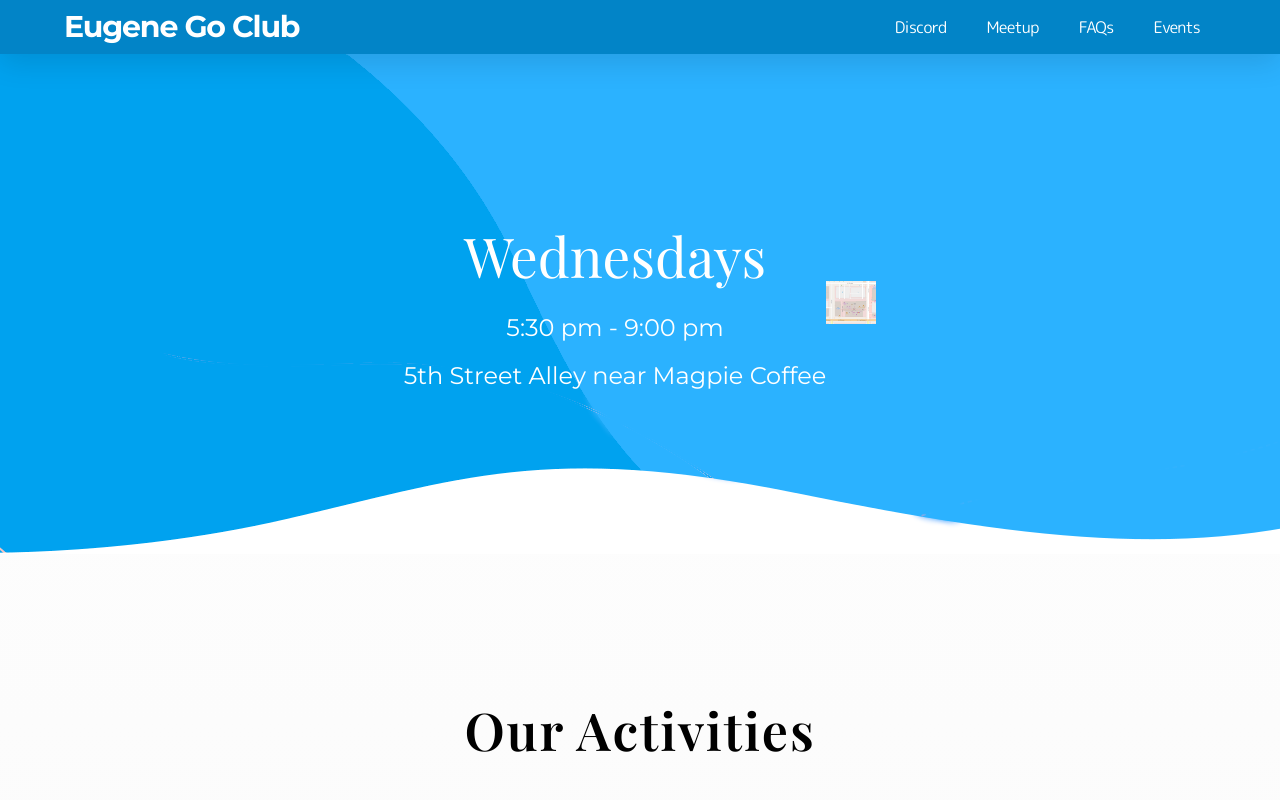
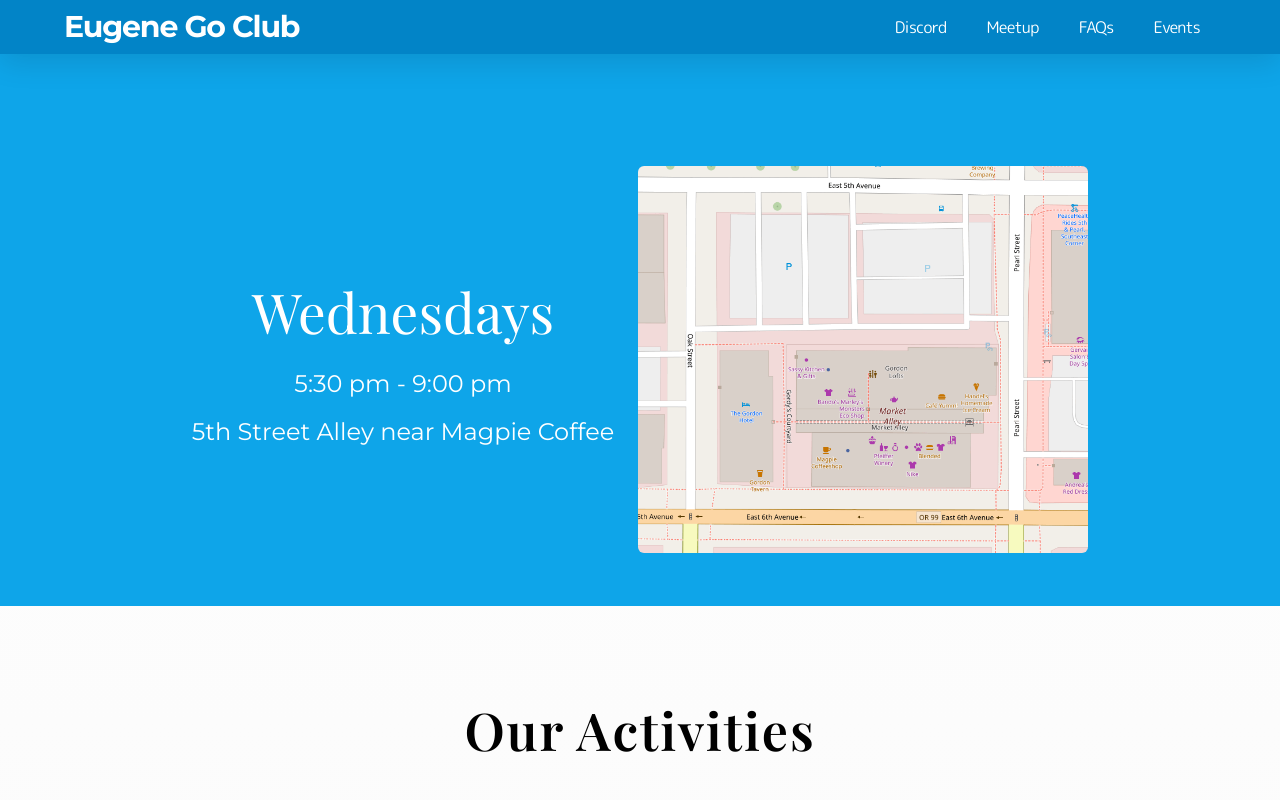
Before and after one commit to hnakae/go-club, a Next.js app: page / in a window 1280 px wide. Shown: the top 800 px of the page. Built offline with nearby package versions, Linux system fonts and the light colour scheme; a web font is replaced by a local one.

Commit message:
open street map

```diff
--- a/src/app/_components/meetup-info.tsx
+++ b/src/app/_components/meetup-info.tsx
@@ -6,7 +6,8 @@ const MeetUpInfo = () => {
     // bg-[#DDEAFC] blue
     // bg-gradient-to-b from-blue-500 to-sky-300
     // bg-[url('/assets/images/cover.jpg')]  image background
-    <div className="flex flex-col justify-start items-center bg-[url(/assets/images/background-flipped.png)] bg-no-repeat text-white  h-[69vh] min-h-[500px]">
+    // bg-[url(/assets/images/background-flipped.png)]
+    <div className="flex flex-col justify-start items-center bg-sky-500 bg-no-repeat text-white  h-[69vh] min-h-[500px]">
       {/* <div className=" border-black text-[55px] font-black ">Meetup Info</div> */}
 
       <div className="  mt-28  text-start h-fit flex items-center justify-center rounded-md ">
@@ -21,13 +22,13 @@ const MeetUpInfo = () => {
             5th Street Alley near Magpie Coffee
           </div>
         </div>
-        <div className="   ">
+        <div className="  ml-6 ">
           <Image
             src="/assets/images/map.png"
             alt="map"
-            width={50}
-            height={50}
-            className=" "
+            width={450}
+            height={250}
+            className=" rounded-md "
           />
         </div>
       </div>
```
